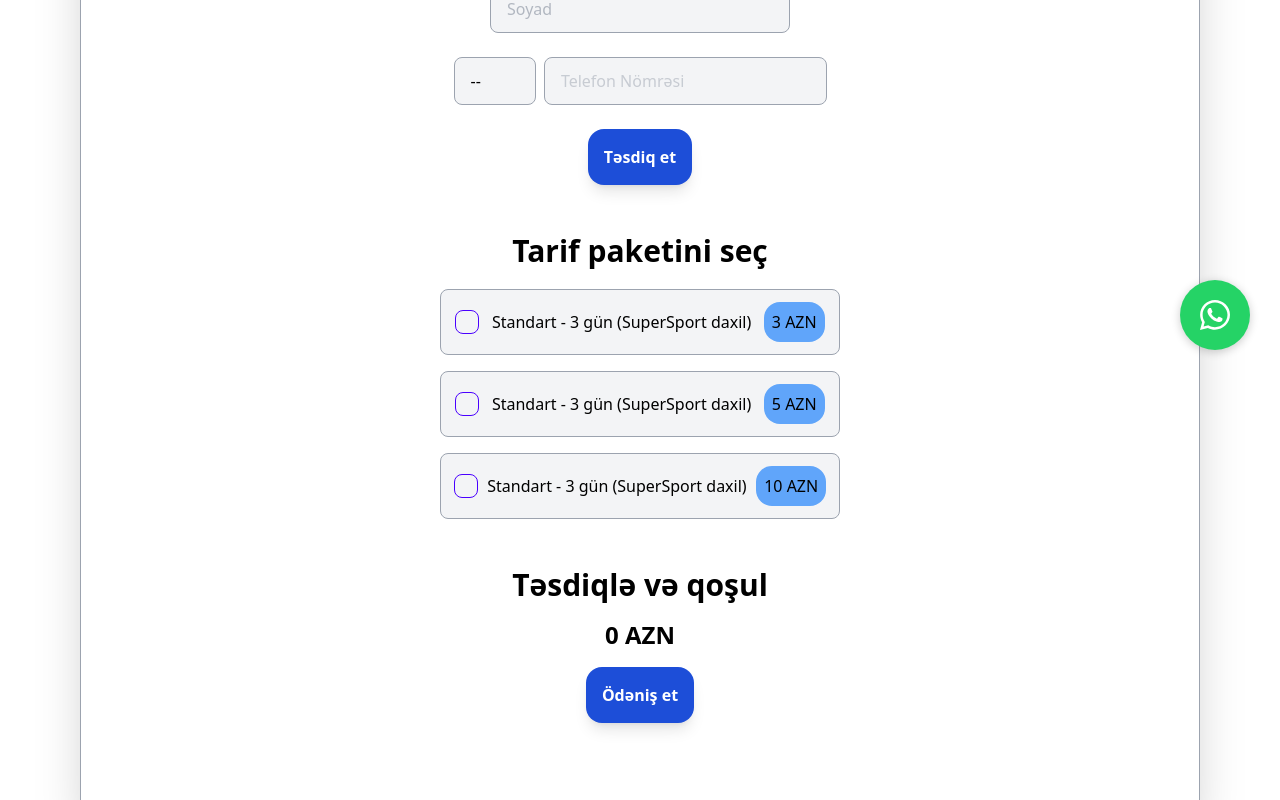
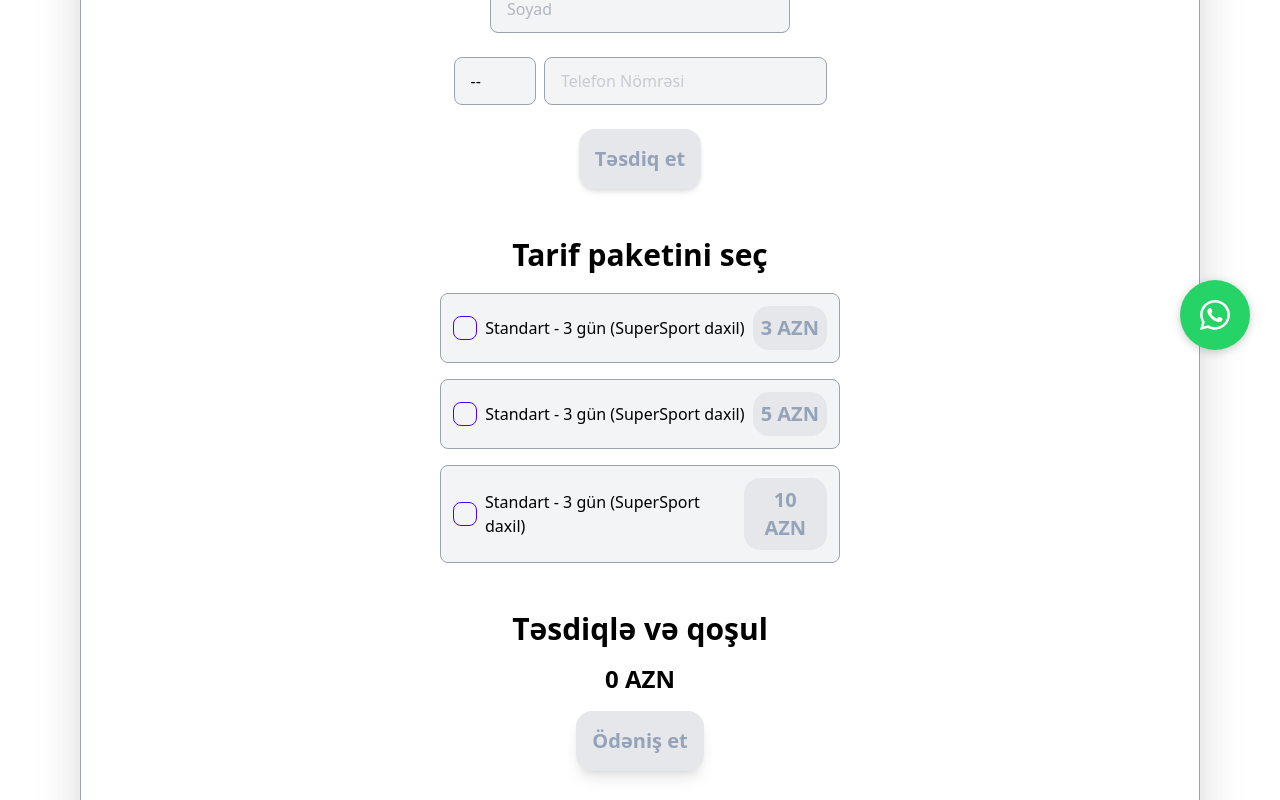
Before and after one commit to bedirlituran/netlika, a Next.js app: page /qosul in a window 1280 px wide. Shown: the part 420-1220 px from the top of the page. Built offline with nearby package versions, Linux system fonts and the light colour scheme.

Commit message:
azad muellim

```diff
--- a/app/qosul/page.jsx
+++ b/app/qosul/page.jsx
@@ -85,7 +85,7 @@ const Page = () => {
               className="input input-bordered placeholder:opacity-50 border-gray-400 w-full bg-gray-100"
             />
           </div>
-          <button className="bg-blue-700 font-semibold text-white p-4 rounded-2xl shadow-lg hover:opacity-80 transition-all ">
+          <button className="bg-gray-200  text-slate-400 p-4   text-xl font-bold rounded-2xl shadow-md hover:opacity-80 transition-all ">
             Təsdiq et
           </button>
         </div>
@@ -105,7 +105,7 @@ const Page = () => {
               checked={selectedPackage === "3azn"}
             />
             <h1>Standart - 3 gün (SuperSport daxil)</h1>
-            <button className="flex bg-blue-400 text-black p-2 rounded-2xl">
+            <button className="flex bg-gray-200  text-slate-400 font-bold text-xl p-2 rounded-2xl">
               3 AZN
             </button>
           </div>
@@ -118,7 +118,7 @@ const Page = () => {
               checked={selectedPackage === "5azn"}
             />
             <h1>Standart - 3 gün (SuperSport daxil)</h1>
-            <button className="flex bg-blue-400 text-black p-2 rounded-2xl">
+            <button className="flex bg-gray-200  text-slate-400  font-bold text-xl p-2 rounded-2xl">
               5 AZN
             </button>
           </div>
@@ -131,7 +131,7 @@ const Page = () => {
               checked={selectedPackage === "10azn"}
             />
             <h1>Standart - 3 gün (SuperSport daxil)</h1>
-            <button className="flex bg-blue-400 text-black p-2 rounded-2xl">
+            <button className="flex bg-gray-200  text-slate-400 font-bold text-xl p-2 rounded-2xl">
               10 AZN
             </button>
           </div>
@@ -141,7 +141,7 @@ const Page = () => {
           <p ref={qiymetRef} className="font-extrabold text-2xl text-black">
             {price} AZN
           </p>
-          <button className="bg-blue-700 font-bold text-white p-4 rounded-2xl shadow-lg hover:opacity-80 transition-all">
+          <button className="bg-gray-200  text-slate-400 font-bold text-xl  p-4 rounded-2xl shadow-lg hover:opacity-80 transition-all">
             <a href="https://short.fpay.az/gammanet"> Ödəniş et</a>
           </button>
         </div>
```
